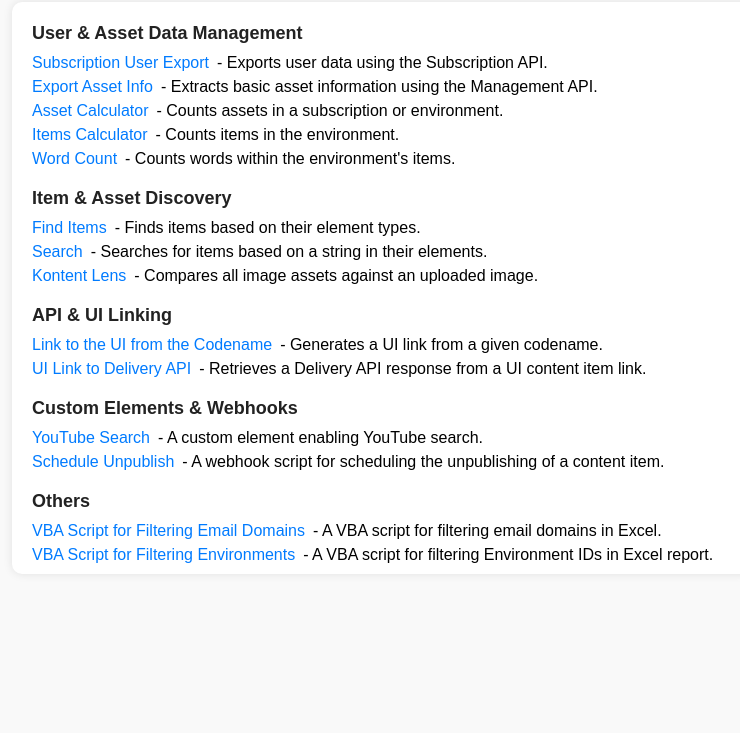
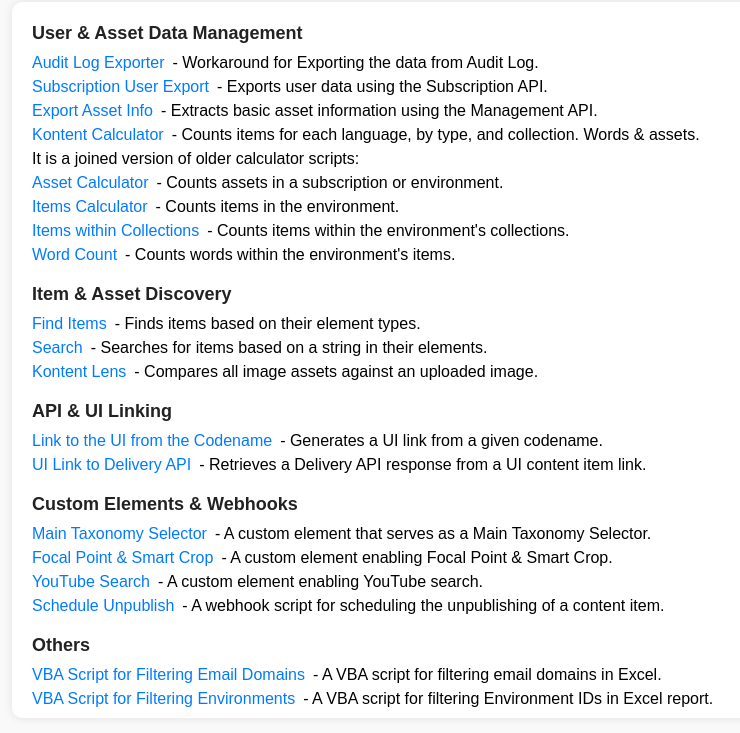
Before and after one commit to lukas-lacko/kontent.ai, a plain HTML site: page index.html in a window 1280 px wide. Shown: the part 67-800 px from the top of the page, without its empty margins (258-998 px from the left). Drawn offline with Linux system fonts and the light colour scheme.

Commit message:
Update index.html
Updating links to new tools

```diff
--- a/index.html
+++ b/index.html
@@ -76,16 +76,28 @@
             <p class="section-title">User & Asset Data Management</p>
             <div class="link-list">
                 <div class="link-item">
+                    <a href="./audit_log_exporter" target="_blank">Audit Log Exporter</a> - Workaround for Exporting the data from Audit Log.
+                </div>
+                <div class="link-item">
                     <a href="./subscription_user_export" target="_blank">Subscription User Export</a> - Exports user data using the Subscription API.
                 </div>
                 <div class="link-item">
                     <a href="./export_asset_info" target="_blank">Export Asset Info</a> - Extracts basic asset information using the Management API.
                 </div>
                 <div class="link-item">
+                    <a href="./calculator/" target="_blank">Kontent Calculator</a> - Counts items for each language, by type, and collection. Words & assets.
+                </div>
+                 <div class="link-item">
+                    It is a joined version of older calculator scripts:
+                </div>
+                <div class="link-item">
                     <a href="./asset_calculator/" target="_blank">Asset Calculator</a> - Counts assets in a subscription or environment.
                 </div>
                 <div class="link-item">
                     <a href="./total_items/" target="_blank">Items Calculator</a> - Counts items in the environment.
+                </div>
+                <div class="link-item">
+                    <a href="./collections/" target="_blank">Items within Collections</a> - Counts items within the environment's collections.
                 </div>
                 <div class="link-item">
                     <a href="./word_count/" target="_blank">Word Count</a> - Counts words within the environment's items.
@@ -124,6 +136,12 @@
             <p class="section-title">Custom Elements & Webhooks</p>
             <div class="link-list">
                 <div class="link-item">
+                    <a href="https://github.com/lukas-lacko/main-taxonomy-custom-element/" target="_blank">Main Taxonomy Selector</a> - A custom element that serves as a Main Taxonomy Selector.
+                </div>
+                <div class="link-item">
+                    <a href="https://github.com/lukas-lacko/focal-and-smart-crop-custom-element-kontent-ai" target="_blank">Focal Point & Smart Crop </a> - A custom element enabling Focal Point & Smart Crop.
+                </div>
+                <div class="link-item">
                     <a href="https://github.com/lukas-lacko/youtube-search-custom-el" target="_blank">YouTube Search</a> - A custom element enabling YouTube search.
                 </div>
                 <div class="link-item">
```
